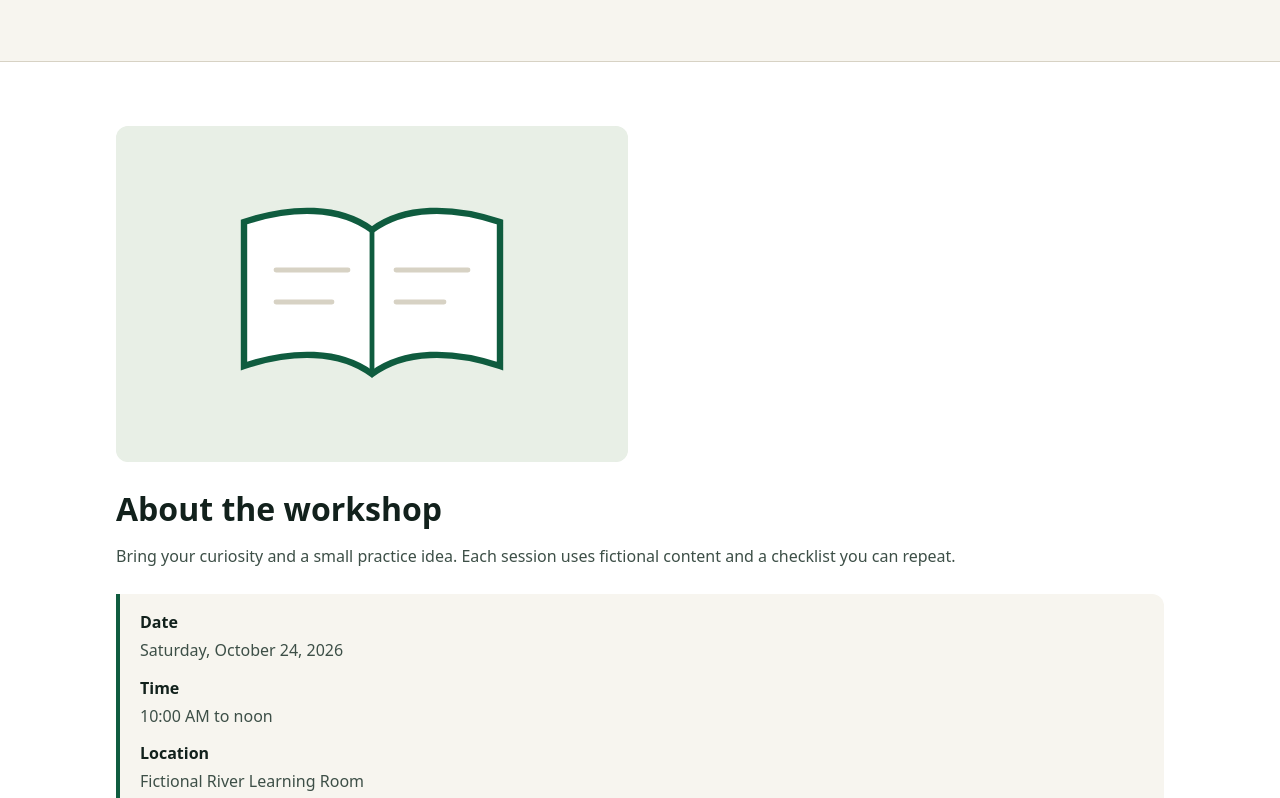
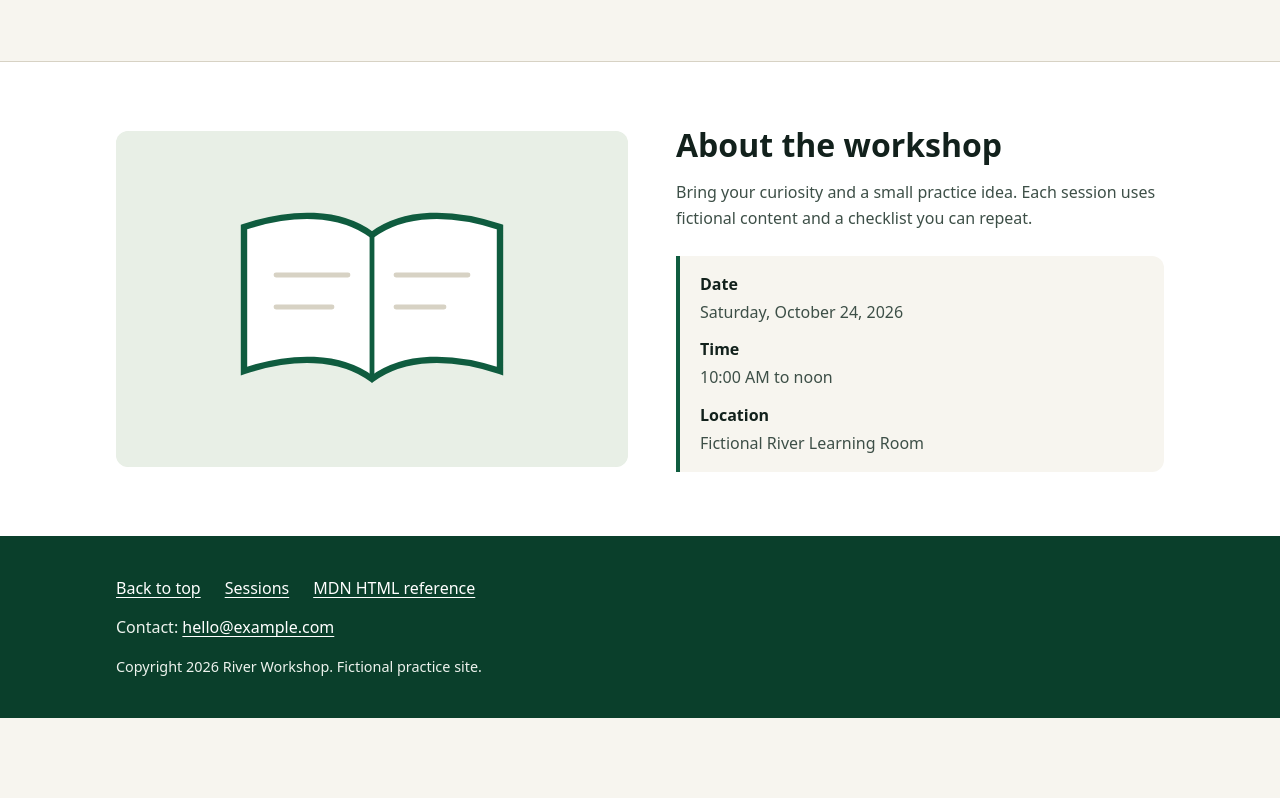
Before and after one commit to ahmedkudzovic0-cmyk/cs300-assignment-2, a plain HTML site: page index.html in a window 1280 px wide. Shown: the part 851-1649 px from the top of the page. After the commit the page ends 1569 px from the top, so only its background shows below. Drawn offline with Linux system fonts and the light colour scheme.

Commit message:
Add side-by-side About layout at wide widths
Updated layout for the About section to display image and text side by side.

```diff
--- a/styles.css
+++ b/styles.css
@@ -333,7 +333,9 @@ a:focus-visible {
 
   /* Improvement: at 960px the About image sat above the text and pushed the
      details below the fold, so image and text now sit side by side. */
-
+  .about-inner { flex-direction: row; align-items: center; gap: 3rem; }
+.about-image { flex: 1 1 45%; }
+.about-text { flex: 1 1 55%; min-width: 0; }
 /* Respect a visitor's reduced-motion preference */
 @media (prefers-reduced-motion: reduce) {
   *,
```
